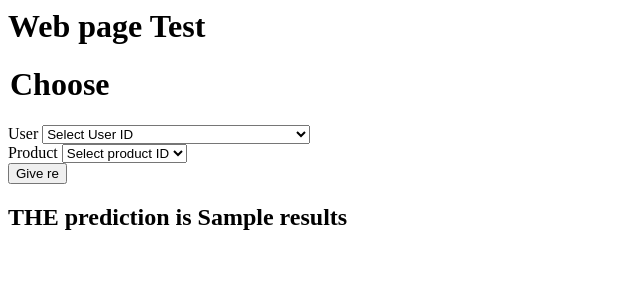
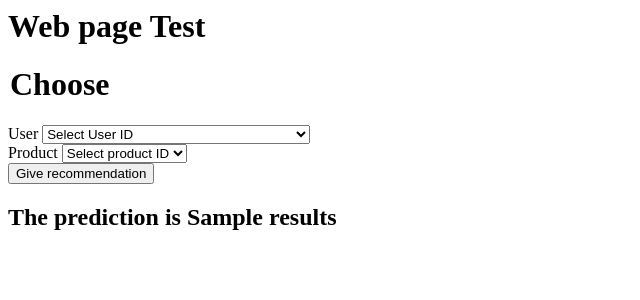
Before and after one commit to Harly-1506/MLOps-Recommendation, a Flask app: template templates/home.html in a window 1280 px wide. Shown: the top 300 px of the page, without its empty margins (0-640 px from the left). Run offline with Flask 3, Linux system fonts and the light colour scheme; the template is opened without the code that fills it: most values are stand-ins (such as "Sample title", 1, 10 or a date in 2020).

Commit message:
[231032] check the code

```diff
--- a/src/components/data_ingestion.py
+++ b/src/components/data_ingestion.py
@@ -26,7 +26,7 @@ class DataIngestion:
     def initiate_data_ingestion(self):
         logging.info("Entered the data ingestion method or component")
         try:
-            df=pd.read_csv('notebook/Sales_Amazon_Cleaned_final.csv')
+            df=pd.read_csv('artifacts/Sales_Amazon_Cleaned_final.csv')
             logging.info('Read the dataset as dataframe')
 
             user_id_counts = df['user_id'].value_counts()
--- a/src/models.py
+++ b/src/models.py
@@ -68,4 +68,3 @@ def CB_model():
     model = tf.keras.models.Model(inputs=[input_user, input_item], outputs=output)
 
     return model
-# model.summary()
--- a/src/pipeline/predict_pipeline.py
+++ b/src/pipeline/predict_pipeline.py
@@ -30,15 +30,12 @@ class PredictPipeline:
 
         all_products = np.unique(train['product_id'])
 
-        # Tạo input cho mô hình với user_id cố định và tất cả sản phẩm
         user_input = np.array([user_id] * len(all_products))
         product_input = all_products
         predicted_ratings = model.predict([user_input, product_input])
 
-        # Lấy ra các chỉ số của các sản phẩm được recommend (có rating cao)
         recommended_indices = np.argsort(predicted_ratings, axis=0)[-num_recommendations:][::-1]
 
-        # Lấy danh sách các sản phẩm được recommend
         recommended_products = all_products[recommended_indices]
 
         return recommended_products
--- a/templates/home.html
+++ b/templates/home.html
@@ -36,11 +36,11 @@
         </div>
 
         <div class="mb-3">
-            <input class="btn btn-primary" type="submit" value="Give re" required />
+            <input class="btn btn-primary" type="submit" value="Give recommendation" required />
         </div>
     </form>
     <h2>
-       THE  prediction is {{results}}
+       The  prediction is {{results}}
     </h2>
    <body>
 </html>
```
Also changed, not shown: 1 other file.
